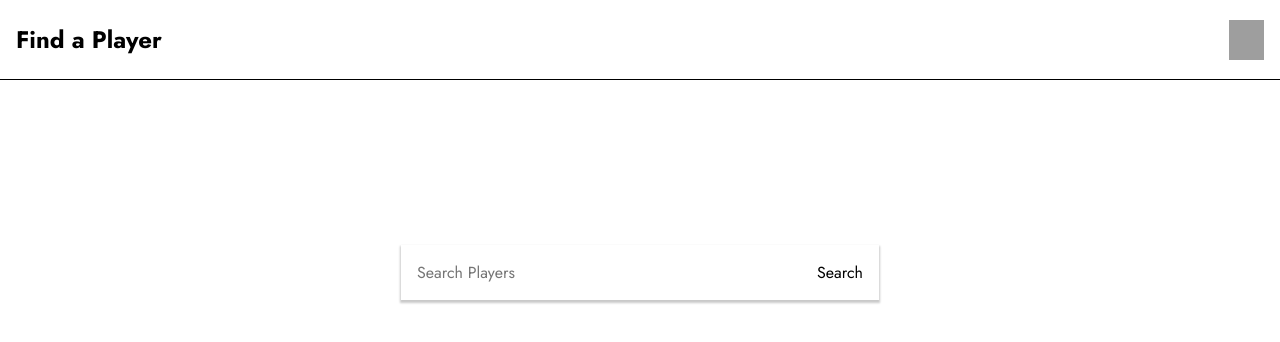
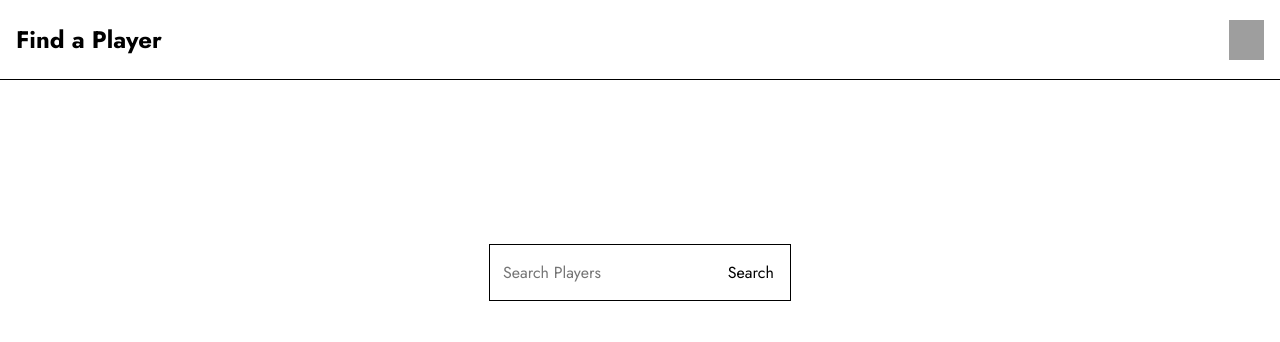
Before and after one commit to Furxx2000/Vue-Find-Players, a Vue app: page /search in a window 1280 px wide. Shown: the top 342 px of the page. Built offline with nearby package versions, Linux system fonts and the light colour scheme; grey boxes are pictures that could not be loaded.

Commit message:
修改search頁面

```diff
--- a/src/pages/search/Search.vue
+++ b/src/pages/search/Search.vue
@@ -1,32 +1,35 @@
 <template>
+  <main>
     <section>
-    <form>
+      <form class="search--form">
         <input type="text" placeholder="Search Players" />
         <base-button>Search</base-button>
       </form>
     </section>
+  </main>
 </template>
 
 <style lang="scss" scoped>
-section {
+main {
+  max-width: 90%;
   height: 20rem;
   margin: 2rem auto;
   display: flex;
   align-items: center;
   justify-content: center;
-}
+  flex-direction: column;
 
   form {
-  box-shadow: 0 2px 2px 1px rgba(0, 0, 0, 0.212);
-}
+    display: block;
+    border: 1px solid black;
 
     input {
-  width: 25rem;
       border: none;
-  padding: 1rem;
-  border-radius: 2px 0 0 2px;
+      padding: 0.8rem;
       font-size: 16px;
       font: inherit;
       outline: none;
     }
+  }
+}
 </style>
```
Also changed, not shown: src/assets/icon/api.svg (added). Lines whose indentation alone changed are shown as unchanged.
